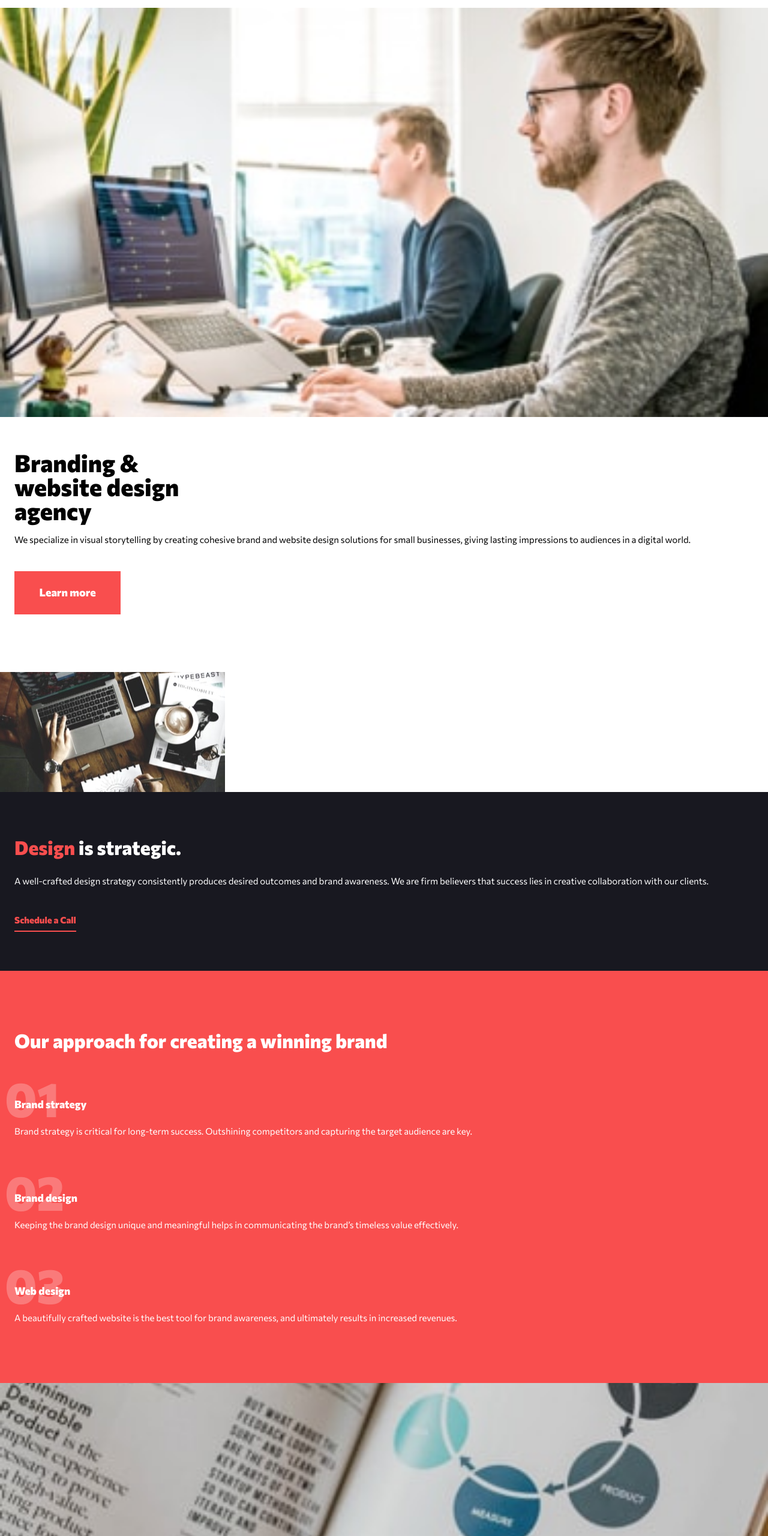
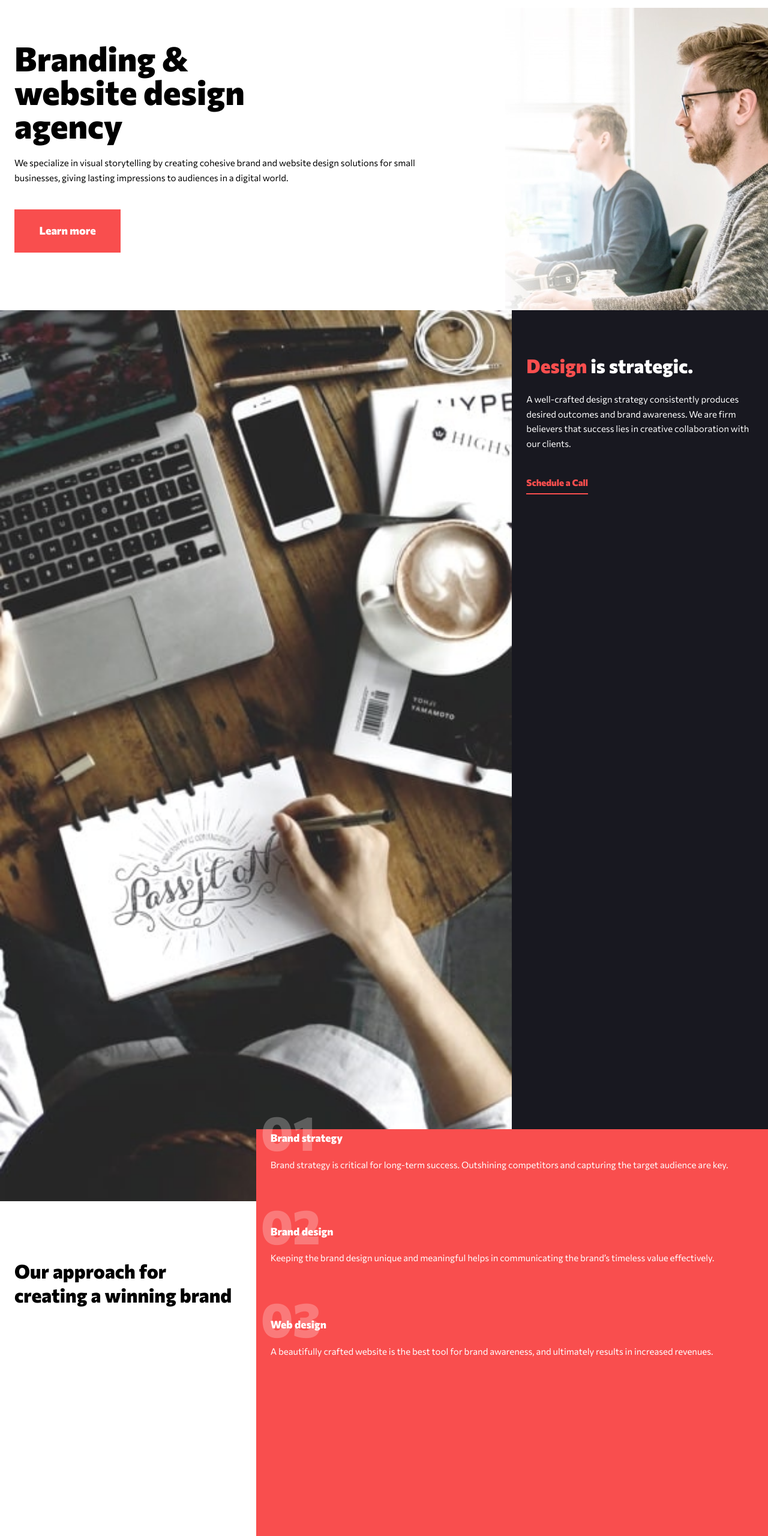
Before and after one commit to kalrog-dev/fem_creative_agency_single-page_site, a plain HTML site: page index.html in a window 1280 px wide. Shown: the part 100-2660 px from the top of the page at 60% size. Drawn offline with Linux system fonts and the light colour scheme.

Commit message:
Initial CSS for tablet layout

```diff
--- a/index.html
+++ b/index.html
@@ -31,7 +31,12 @@
           solutions for small businesses, giving lasting impressions to audiences in a digital world.</p>
         <a class="btn btn-primary" href="#">Learn more</a>
       </div>
-      <img class="hero__image" src="./assets/mobile/image-hero.jpg" alt="Programmer working at the office">
+      <picture class="hero__picture">
+        <source media="(min-width: 1440px)" srcset="./assets/desktop/image-hero.jpg">
+        <source media="(min-width: 768px)" srcset="./assets/tablet/image-hero.jpg">
+        <source srcset="./assets/mobile/image-hero.jpg">
+        <img class="hero__image" src="./assets/desktop/image-hero.jpg" alt="Programmer working at the office">
+      </picture>
     </section>
     <section id="grid">
       <div class="grid__design" id="service">
@@ -43,7 +48,12 @@
         </div>
       </div>
       <div class="grid__design-image-container">
-        <img class="grid__design-image" src="./assets/mobile/image-strategic.jpg" alt="Strategic design">
+        <picture>
+          <source media="(min-width: 1440px)" srcset="./assets/desktop/image-strategic.jpg">
+          <source media="(min-width: 768px)" srcset="./assets/tablet/image-strategic.jpg">
+          <source srcset="./assets/mobile/image-strategic.jpg">
+          <img class="grid__design-image" src="./assets/desktop/image-strategic.jpg" alt="Strategic design">
+        </picture>
       </div>
       <div class="grid__approach">
         <h2 class="grid__title">Our approach for creating a winning brand</h2>
@@ -92,21 +102,36 @@
       <!-- img -->
       <div class="grid__slider-image-container" id="projects">
         <div class="grid__slide">
-          <img class="grid__slider-image" src="./assets/mobile/image-slide-1.jpg" alt="Lean Product Roadmap">
+          <picture>
+            <source media="(min-width: 1440px)" srcset="./assets/desktop/image-slide-1.jpg">
+            <source media="(min-width: 768px)" srcset="./assets/tablet/image-slide-1.jpg">
+            <source srcset="./assets/mobile/image-slide-1.jpg">
+            <img class="grid__slider-image" src="./assets/desktop/image-slide-1.jpg" alt="Lean Product Roadmap">
+          </picture>
           <div class="grid__slider-image-info">
             <h3 class="grid__slider-image-title">Lean Product Roadmap</h3>
             <p class="grid__slider-image-date">2019 project</p>
           </div>
         </div>
         <div class="grid__slide">
-          <img class="grid__slider-image" src="./assets/mobile/image-slide-2.jpg" alt="New Majestic Hotel">
+          <picture>
+            <source media="(min-width: 1440px)" srcset="./assets/desktop/image-slide-2.jpg">
+            <source media="(min-width: 768px)" srcset="./assets/tablet/image-slide-2.jpg">
+            <source srcset="./assets/mobile/image-slide-2.jpg">
+            <img class="grid__slider-image" src="./assets/desktop/image-slide-2.jpg" alt="New Majestic Hotel">
+          </picture>
           <div class="grid__slider-image-info">
             <h3 class="grid__slider-image-title">New Majestic Hotel</h3>
             <p class="grid__slider-image-date">2018 Project</p>
           </div>
         </div>
         <div class="grid__slide">
-          <img class="grid__slider-image" src="./assets/mobile/image-slide-3.jpg" alt="Crypto Dashboard">
+          <picture>
+            <source media="(min-width: 1440px)" srcset="./assets/desktop/image-slide-3.jpg">
+            <source media="(min-width: 768px)" srcset="./assets/tablet/image-slide-3.jpg">
+            <source srcset="./assets/mobile/image-slide-3.jpg">
+            <img class="grid__slider-image" src="./assets/desktop/image-slide-3.jpg" alt="Crypto Dashboard">
+          </picture>
           <div class="grid__slider-image-info">
             <h3 class="grid__slider-image-title">Crypto Dashboard</h3>
             <p class="grid__slider-image-date">2016 Project</p>
--- a/style.css
+++ b/style.css
@@ -55,6 +55,10 @@ li {
 img {
   display: block;
   max-width: 100%;
+}
+
+picture {
+  display: block;
 }
 
 .color-primary {
@@ -197,7 +201,7 @@ header {
   flex-direction: column;
 }
 
-.hero__image {
+.hero__picture {
   order: -1;
 }
 
@@ -259,6 +263,10 @@ header {
 
 .grid__design-image-container {
   grid-area: design-image;
+}
+
+.grid__design-image {
+  width: 100%;
 }
 
 .grid__approach,
@@ -334,7 +342,7 @@ header {
 
 .grid__slider-image {
   position: relative;
-  width: 100vw;
+  width: 100%;
   height: 404px;
   object-fit: cover;
 }
@@ -364,3 +372,106 @@ header {
     scroll-behavior: auto;
   }
 }
+
+@media (min-width: 768px) {
+  /* Typograpghy */
+  .nav-link {
+    font-size: 0.9375rem;
+  }
+
+  .hero__title {
+    font-size: 3.5rem;
+  }
+
+  /* Hero layout */
+  #hero {
+    flex-direction: row;
+  }
+
+  .hero__content {
+    width: 60%;
+  }
+
+  .hero__picture {
+    order: 0;
+    position: absolute;
+    right: 0;
+    z-index: -1;
+  }
+
+  .hero__image {
+    max-width: unset;
+    height: 100%;
+  }
+
+  /* Grid */
+  #grid {
+    grid-template-columns: minmax(318px, 1fr) minmax(60px, 1fr) minmax(390px, 1fr);
+    grid-template-rows: 1fr 120px 1fr 1fr 120px;
+    grid-template-areas: initial;
+  }
+
+  .grid__design-image-container {
+    grid-column: 1 / 3;
+    grid-row: 1 / 3;
+  }
+
+  .grid__design {
+    grid-column: 3 / 4;
+    grid-row: 1 / 2;
+  }
+
+  .grid__approach {
+    grid-column: 1 / 2;
+    grid-row: 3 / 4;
+    background-color: hsl( var(--clr-neutral-100) );
+    color: hsl( var(--clr-neutral-900) );
+  }
+
+  .grid__approach-content {
+    grid-column: 2 / 4;
+    grid-row: 2 / 4;
+  }
+
+  .grid__slider {
+    grid-column: 1 / 3;
+    grid-row: 4 / 5;
+  }
+
+  .grid__slider-image-container {
+    grid-column: 3 / 4;
+    grid-row: 4 / 6;
+  }
+}
+
+@media (min-width: 1440px) {
+  body {
+    font-size: 1.125rem;
+  }
+
+  /* Typography */
+  .nav-link {
+    font-size: 1rem;
+  }
+
+  .hero__title {
+    font-size: 5rem;
+  }
+
+  .grid__title,
+  .footer__title {
+    font-size: 3.5rem;
+  }
+
+  .grid__approach-list-title {
+    font-size: 1.25rem;
+  }
+
+  .grid__slider-image-title {
+    font-size: 1.25rem;
+  }
+
+  .grid__slider-image-date {
+    font-size: 1.125rem;
+  }
+}
```
